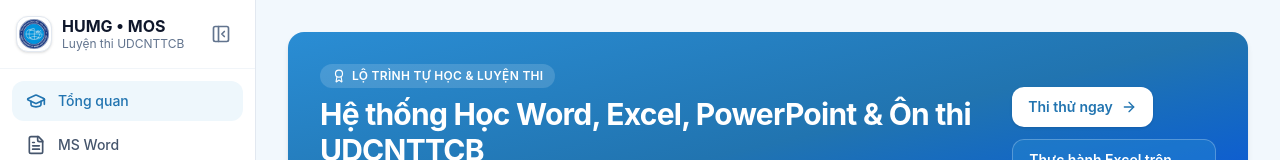
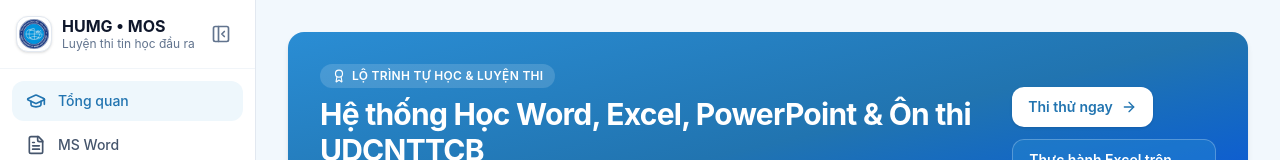
Before and after one commit to vhing004/mos_humg, a React (Vite) app in the folder web/: page / in a window 1280 px wide. Shown: the top 160 px of the page. Built offline with nearby package versions, Linux system fonts and the light colour scheme.

Commit message:
fix(description): change description sidebar

```diff
--- a/web/src/components/Layout.tsx
+++ b/web/src/components/Layout.tsx
@@ -92,7 +92,7 @@ export const Layout: React.FC = () => {
               <img src="/humg.jpg" alt="HUMG Logo" className="w-9 h-9 rounded-xl object-contain bg-white shadow-sm border border-slate-200 p-0.5 shrink-0" />
               <div className="min-w-0">
                 <div className="font-bold text-slate-900 leading-tight truncate">HUMG • MOS</div>
-                <div className="text-xs text-slate-500 truncate">Luyện thi UDCNTTCB</div>
+                <div className="text-xs text-slate-500 truncate">Luyện thi tin học đầu ra</div>
               </div>
             </div>
           ) : (
```
